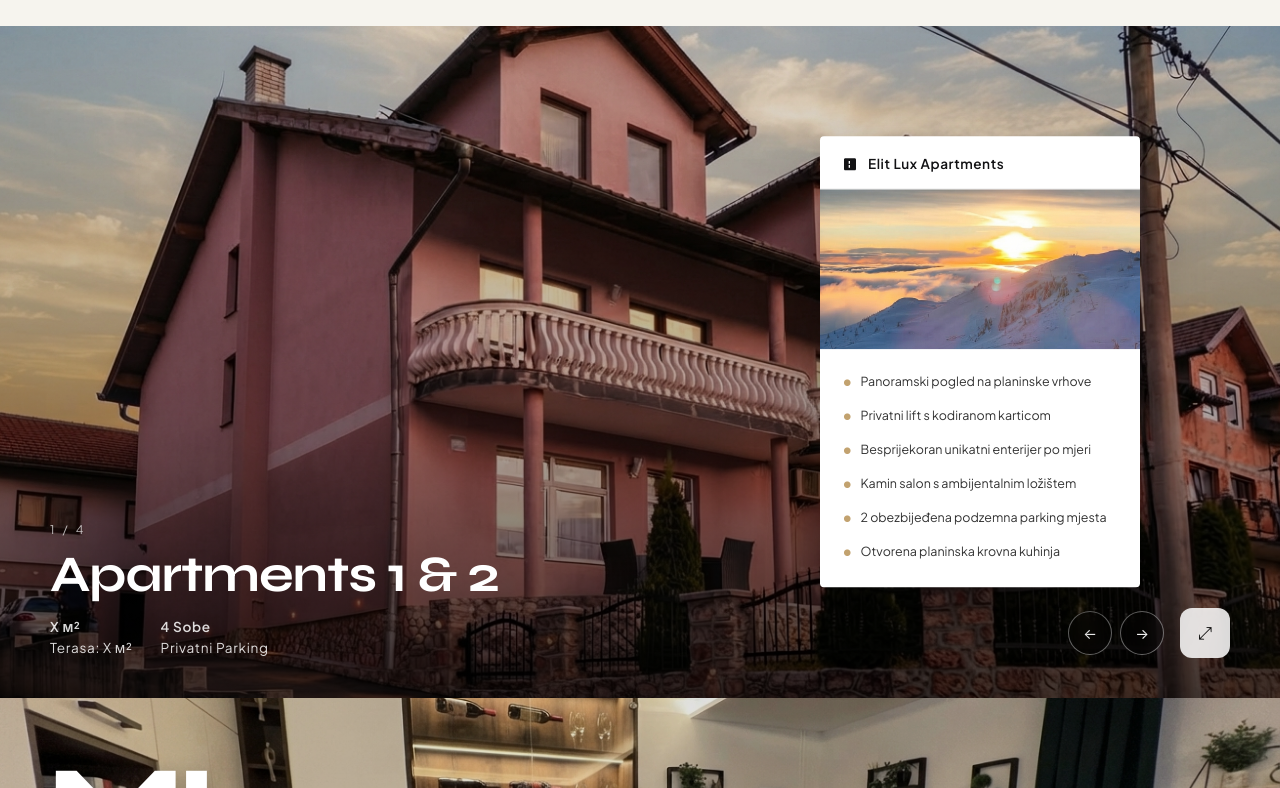
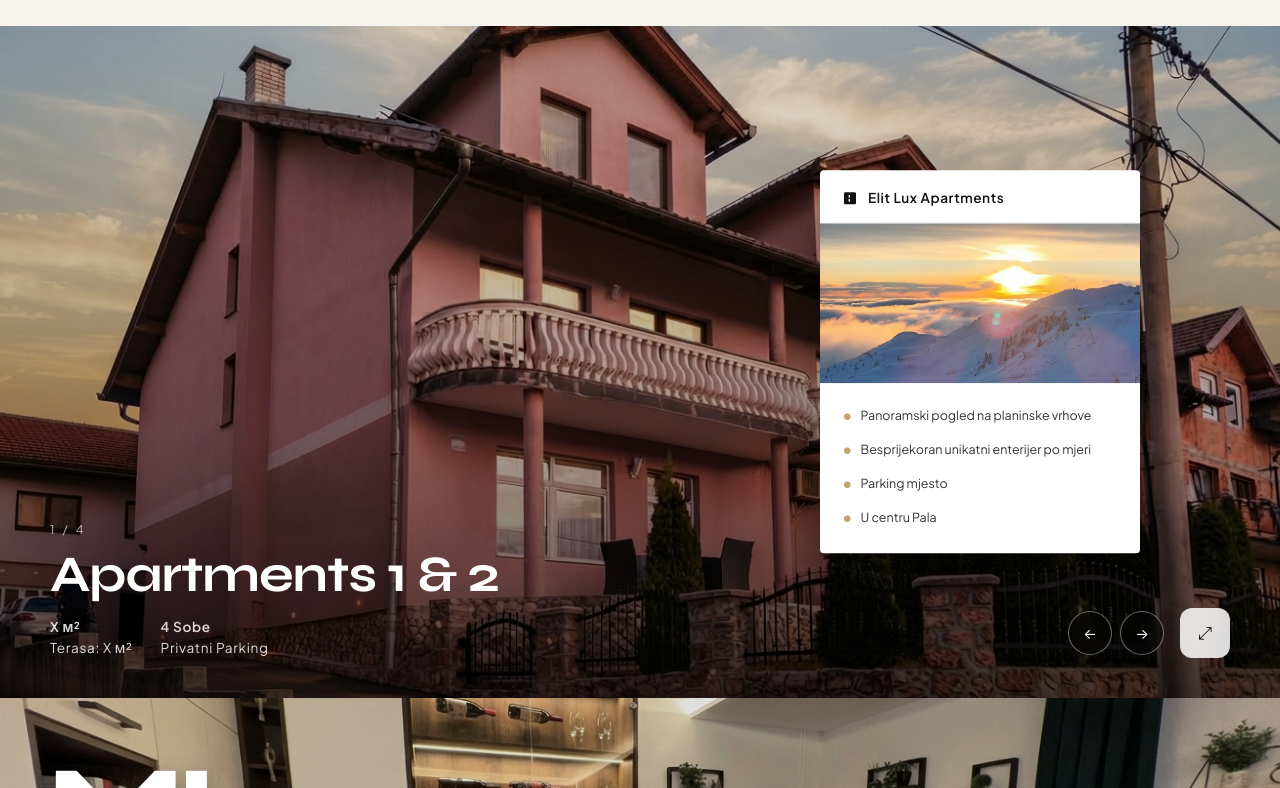
Before and after one commit to Gazda403/Elit-Lux-Apartmani, a website: page bs.html in a window 1280 px wide. Shown: the part 626-1414 px from the top of the page. Drawn offline with nearby package versions, Linux system fonts and the light colour scheme; a web font is replaced by a local one.

Commit message:
Update first penthouse spec list: remove lift & 3 items, add parking and Pale location

```diff
--- a/bs.html
+++ b/bs.html
@@ -2673,11 +2673,9 @@
           <div class="spec-card-body">
             <ul class="spec-card-list" id="cardSpecList">
               <li>Panoramski pogled na planinske vrhove</li>
-              <li>Privatni lift s kodiranom karticom</li>
               <li>Besprijekoran unikatni enterijer po mjeri</li>
-              <li>Kamin salon s ambijentalnim ložištem</li>
-              <li>2 obezbijeđena podzemna parking mjesta</li>
-              <li>Otvorena planinska krovna kuhinja</li>
+              <li>Parking mjesto</li>
+              <li>U centru Pala</li>
             </ul>
           </div>
         </aside>
@@ -3307,11 +3305,9 @@
         cardImg: "images/Sunset_illuminating_snow-covered…_20260917105332.jpeg",
         specs: [
           "Panoramski pogled na planinske vrhove",
-          "Privatni lift s kodiranom karticom",
           "Besprijekoran unikatni enterijer po mjeri",
-          "Kamin salon s ambijentalnim ložištem",
-          "2 obezbijeđena podzemna parking mjesta",
-          "Otvorena planinska krovna kuhinja"
+          "Parking mjesto",
+          "U centru Pala"
         ]
       },
       {
```
Also changed, not shown: en.html (+4 -8 lines), index.html (+4 -8 lines).
